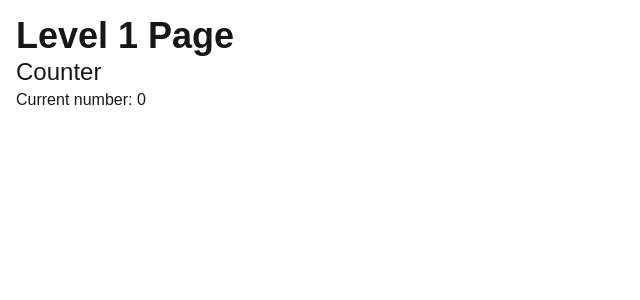
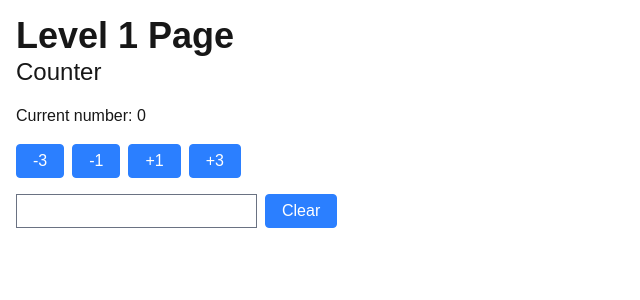
Before and after one commit to marcelocbasilio/fundamentals-react, a Next.js app: page /one in a window 1280 px wide. Shown: the top 300 px of the page, without its empty margins (0-640 px from the left). Built offline with nearby package versions, Linux system fonts and the light colour scheme.

Commit message:
The Counter page has been modified to include the Btn component for practice and study.

```diff
--- a/app/components/Counter.tsx
+++ b/app/components/Counter.tsx
@@ -1,14 +1,58 @@
 "use client"
 
 import {useState} from "react";
+import Btn from "@/app/components/Btn";
 
 const Counter = () => {
-  const [counter, _setCounter] = useState(0)
+  const [counter, setCounter] = useState(0)
+  const [thing, setThing] = useState("")
 
   return (
-      <div>
+      <div className="grid gap-y-4">
         <h2 className="text-2xl">Counter</h2>
         <p>Current number: {counter}</p>
+        <div className="flex gap-x-2">
+          <Btn
+              onClick={() => {
+                setCounter((count) => count - 3)
+              }}
+          >-3
+          </Btn>
+
+          <Btn
+              onClick={() => {
+                setCounter((count) => count - 1)
+              }}
+          >-1
+          </Btn>
+          <Btn
+              onClick={() => {
+                setCounter((count) => count + 1)
+              }}
+          >+1
+          </Btn>
+
+          <Btn
+              onClick={() => {
+                setCounter((count) => count + 3)
+              }}
+          >+3
+          </Btn>
+        </div>
+
+        <div className="flex gap-x-2">
+          <input
+              className="px-4 py-1 border border-gray-500"
+              value={thing}
+              onChange={(e) => setThing(e.target.value)}
+          />
+          <Btn
+              onClick={() => {
+                setThing("")
+              }}
+          >Clear
+          </Btn>
+        </div>
       </div>
   )
 }
```
